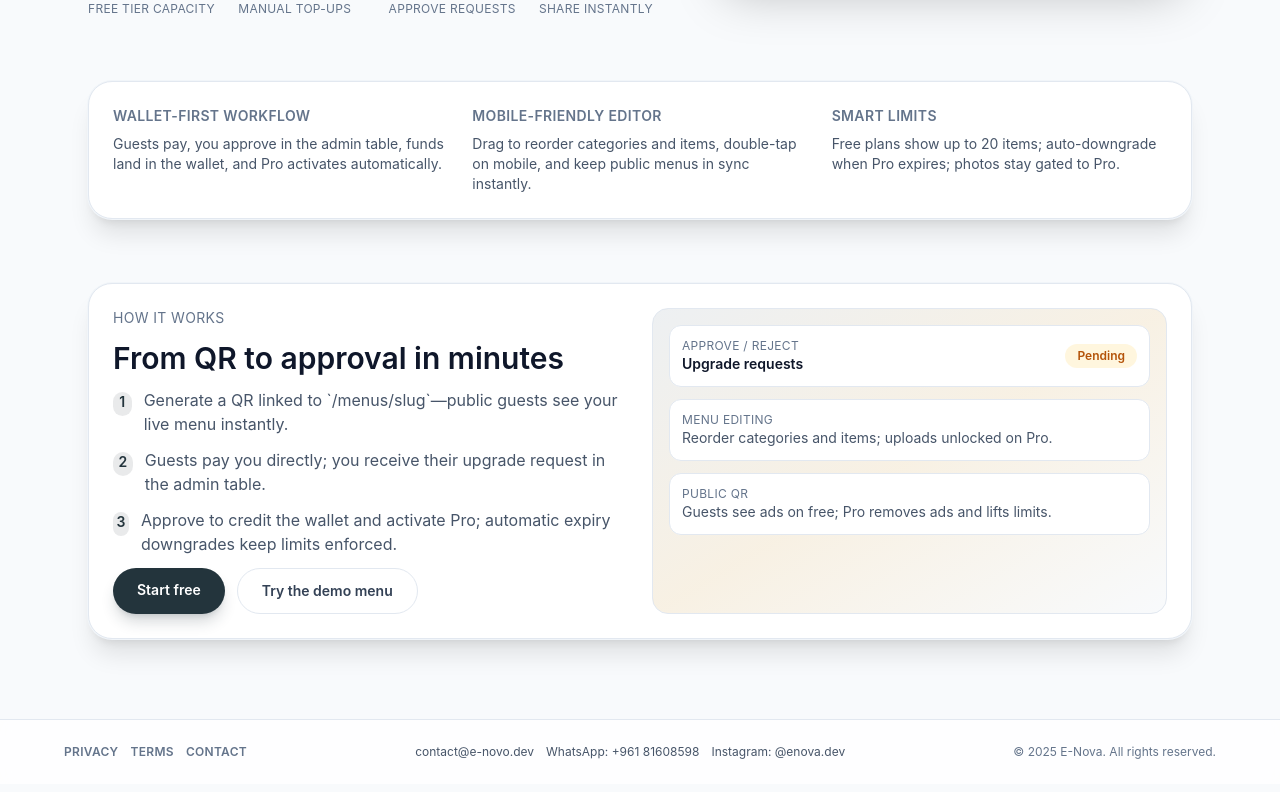
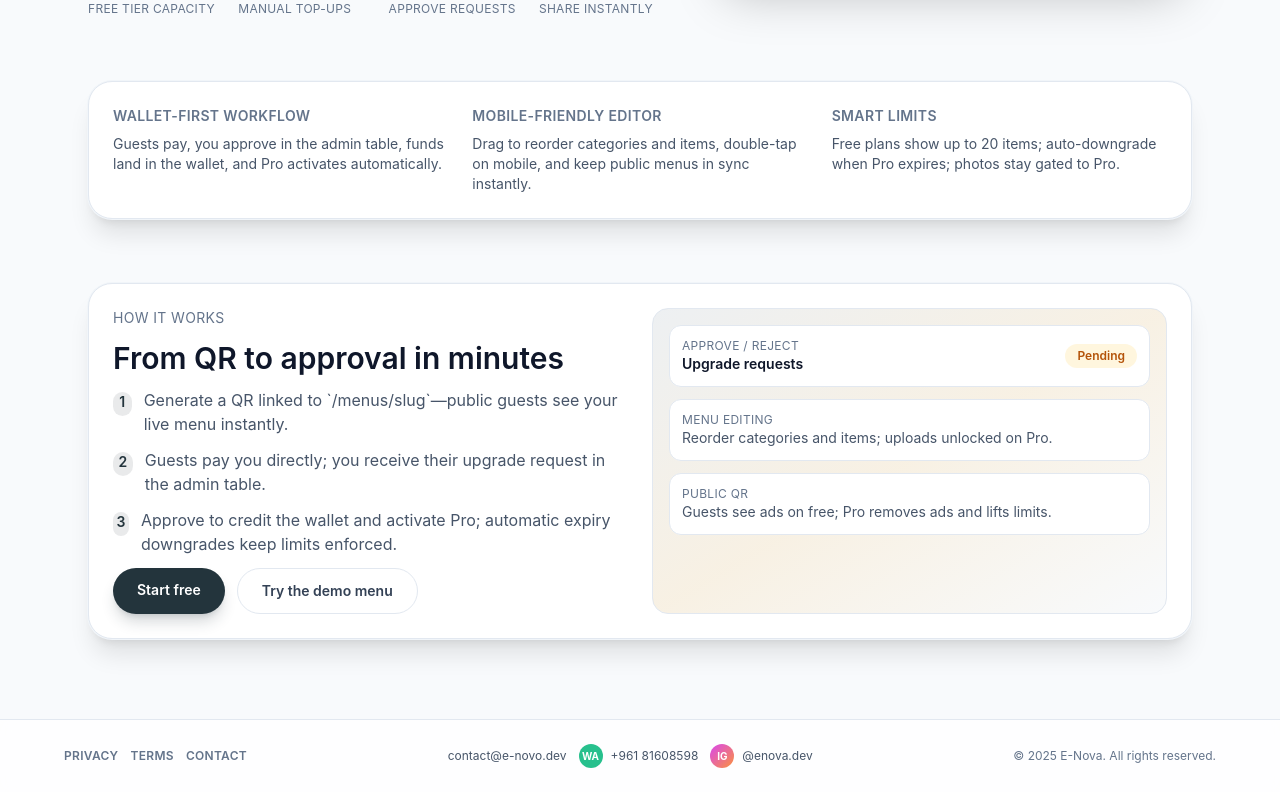
Before and after one commit to EmileGhorra/menubyte, a Next.js app: page / in a window 1280 px wide. Shown: the part 536-1328 px from the top of the page. Built offline with nearby package versions, Linux system fonts and the light colour scheme; no server answers.

Commit message:
adding legal pages

```diff
--- a/components/Footer.tsx
+++ b/components/Footer.tsx
@@ -7,9 +7,25 @@ const links = [
 ];
 
 const contactLinks = [
-  { href: 'mailto:contact@e-novo.dev', label: 'contact@e-novo.dev' },
-  { href: 'https://wa.me/96181608598', label: 'WhatsApp: +961 81608598' },
-  { href: 'https://www.instagram.com/enova.dev', label: 'Instagram: @enova.dev' },
+  { href: 'mailto:contact@e-novo.dev', label: 'contact@e-novo.dev', icon: null },
+  {
+    href: 'https://wa.me/96181608598',
+    label: '+961 81608598',
+    icon: (
+      <span className="flex h-6 w-6 items-center justify-center rounded-full bg-emerald-500/90 text-[10px] font-bold text-white">
+        WA
+      </span>
+    ),
+  },
+  {
+    href: 'https://www.instagram.com/enova.dev',
+    label: '@enova.dev',
+    icon: (
+      <span className="flex h-6 w-6 items-center justify-center rounded-full bg-gradient-to-br from-fuchsia-500 to-orange-400 text-[10px] font-bold text-white">
+        IG
+      </span>
+    ),
+  },
 ];
 
 export function Footer() {
@@ -26,8 +42,13 @@ export function Footer() {
         </div>
         <div className="flex flex-wrap gap-3 text-xs sm:justify-end">
           {contactLinks.map((contact) => (
-            <Link key={contact.href} href={contact.href} className="hover:text-primary">
-              {contact.label}
+            <Link
+              key={contact.href}
+              href={contact.href}
+              className="flex items-center gap-2 hover:text-primary"
+            >
+              {contact.icon}
+              <span>{contact.label}</span>
             </Link>
           ))}
         </div>
```
